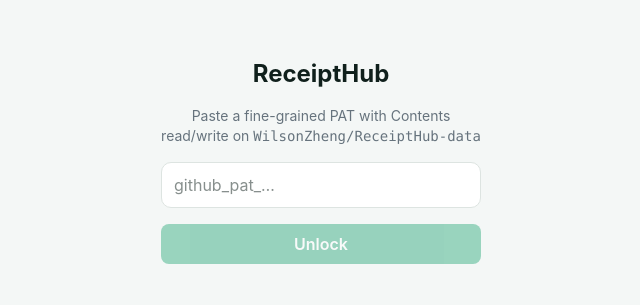
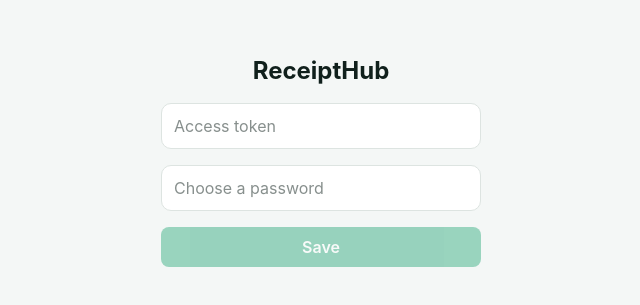
Before and after one commit to WilsonZheng/ReceiptHub, a React (Vite) app: page / in a window 1280 px wide. Shown: the part 239-544 px from the top of the page, without its empty margins (319-959 px from the left). Built offline with nearby package versions, Linux system fonts and the light colour scheme.

Commit message:
feat: password-sealed credential vault — lock screen reveals no auth mechanism

```diff
--- a/src/lib/i18n.ts
+++ b/src/lib/i18n.ts
@@ -54,7 +54,7 @@ const en = {
   newCategory: 'New category',
   add: 'Add',
   access: 'Access',
-  clearPat: 'Clear PAT & lock',
+  clearPat: 'Clear credentials & lock',
   preferences: 'Preferences',
   language: 'Language',
   theme: 'Theme',
@@ -65,8 +65,13 @@ const en = {
   status_syncing: 'syncing',
   status_offline: 'offline',
   status_error: 'error',
-  // lock & banner
-  lockInstruction: 'Paste a fine-grained PAT with Contents read/write on',
+  // lock & banner（锁屏文案刻意不提及 GitHub/PAT/仓库，避免向陌生访客泄露机制）
+  password: 'Password',
+  setPassword: 'Choose a password',
+  wrongPassword: 'Incorrect password',
+  firstTimeDevice: 'First time on this device?',
+  token: 'Access token',
+  backToUnlock: 'Back to unlock',
   unlock: 'Unlock',
   authBanner: 'GitHub token rejected — update your PAT in Settings.',
   dismiss: 'Dismiss',
@@ -119,7 +124,7 @@ const zh: Record<MsgKey, string> = {
   newCategory: '新分类',
   add: '添加',
   access: '访问',
-  clearPat: '清除 PAT 并锁定',
+  clearPat: '清除凭证并锁定',
   preferences: '偏好',
   language: '语言',
   theme: '主题',
@@ -129,7 +134,12 @@ const zh: Record<MsgKey, string> = {
   status_syncing: '同步中',
   status_offline: '离线',
   status_error: '错误',
-  lockInstruction: '粘贴一个 fine-grained PAT（需要以下仓库的 Contents 读写权限）',
+  password: '密码',
+  setPassword: '设置密码',
+  wrongPassword: '密码错误',
+  firstTimeDevice: '首次使用此设备？',
+  token: '访问令牌',
+  backToUnlock: '返回解锁',
   unlock: '解锁',
   authBanner: 'GitHub token 被拒绝——请到设置中更新 PAT。',
   dismiss: '关闭',
--- a/src/lib/settings.ts
+++ b/src/lib/settings.ts
@@ -1,12 +1,11 @@
 import { DEFAULT_CONFIG, type AppConfig } from '../data/types';
+import { getSessionPat } from './vault';
 
-const PAT_KEY = 'rh.pat';
 const CONFIG_KEY = 'rh.config';
 export const DATA_REPO = 'WilsonZheng/ReceiptHub-data';
 
-export const getPat = (): string | null => localStorage.getItem(PAT_KEY);
-export const setPat = (pat: string): void => localStorage.setItem(PAT_KEY, pat.trim());
-export const clearPat = (): void => localStorage.removeItem(PAT_KEY);
+/** 当前会话的 PAT（由 vault 解锁后注入 sessionStorage） */
+export const getPat = (): string | null => getSessionPat();
 
 export function getConfig(): AppConfig {
   const raw = localStorage.getItem(CONFIG_KEY);
--- /dev/null
+++ b/src/lib/vault.ts
@@ -0,0 +1,72 @@
+// PAT 保险箱：用用户密码加密 PAT 后存 localStorage，明文只活在 sessionStorage（标签页生命周期）。
+// 加密：PBKDF2(310k, SHA-256) 派生 AES-GCM 256 密钥。GCM 自带认证——解密失败即密码错误。
+const VAULT_KEY = 'rh.vault';
+const SESSION_KEY = 'rh.pat.session';
+const LEGACY_KEY = 'rh.pat'; // 旧版明文存储，迁移后删除
+
+const enc = new TextEncoder();
+const b64 = (buf: ArrayBuffer | Uint8Array): string =>
+  btoa(String.fromCharCode(...new Uint8Array(buf)));
+const unb64 = (s: string): Uint8Array => Uint8Array.from(atob(s), (c) => c.charCodeAt(0));
+
+async function deriveKey(password: string, salt: Uint8Array): Promise<CryptoKey> {
+  const base = await crypto.subtle.importKey('raw', enc.encode(password), 'PBKDF2', false, [
+    'deriveKey',
+  ]);
+  return crypto.subtle.deriveKey(
+    { name: 'PBKDF2', salt: salt as BufferSource, iterations: 310_000, hash: 'SHA-256' },
+    base,
+    { name: 'AES-GCM', length: 256 },
+    false,
+    ['encrypt', 'decrypt'],
+  );
+}
+
+export async function sealPat(pat: string, password: string): Promise<void> {
+  const salt = crypto.getRandomValues(new Uint8Array(16));
+  const iv = crypto.getRandomValues(new Uint8Array(12));
+  const key = await deriveKey(password, salt);
+  const ct = await crypto.subtle.encrypt(
+    { name: 'AES-GCM', iv: iv as BufferSource },
+    key,
+    enc.encode(pat.trim()),
+  );
+  localStorage.setItem(VAULT_KEY, JSON.stringify({ s: b64(salt), i: b64(iv), c: b64(ct) }));
+  sessionStorage.setItem(SESSION_KEY, pat.trim());
+}
+
+/** 密码正确返回 PAT 并缓存到 session；错误返回 null */
+export async function openVault(password: string): Promise<string | null> {
+  const raw = localStorage.getItem(VAULT_KEY);
+  if (!raw) return null;
+  try {
+    const { s, i, c } = JSON.parse(raw) as { s: string; i: string; c: string };
+    const key = await deriveKey(password, unb64(s));
+    const pt = await crypto.subtle.decrypt(
+      { name: 'AES-GCM', iv: unb64(i) as BufferSource },
+      key,
+      unb64(c) as BufferSource,
+    );
+    const pat = new TextDecoder().decode(pt);
+    sessionStorage.setItem(SESSION_KEY, pat);
+    return pat;
+  } catch {
+    return null; // GCM 认证失败 = 密码错误
+  }
+}
+
+export const hasVault = (): boolean => localStorage.getItem(VAULT_KEY) !== null;
+
+export const getSessionPat = (): string | null => sessionStorage.getItem(SESSION_KEY);
+
+export function clearVault(): void {
+  localStorage.removeItem(VAULT_KEY);
+  sessionStorage.removeItem(SESSION_KEY);
+}
+
+/** 旧版明文 PAT 一次性迁移：取出并立即从 localStorage 删除 */
+export function takeLegacyPat(): string | null {
+  const v = localStorage.getItem(LEGACY_KEY);
+  if (v) localStorage.removeItem(LEGACY_KEY);
+  return v;
+}
--- a/src/ui/LockScreen.tsx
+++ b/src/ui/LockScreen.tsx
@@ -1,37 +1,113 @@
 import { useState } from 'react';
-import { setPat, DATA_REPO } from '../lib/settings';
+import { hasVault, openVault, sealPat, takeLegacyPat } from '../lib/vault';
 import { useT } from '../lib/i18n';
 
+// 模块加载时做一次旧版明文 PAT 迁移（放组件外避免 StrictMode 双调用）
+const legacyPat = takeLegacyPat();
+
+type Mode = 'unlock' | 'setup';
+
 export function LockScreen({ onUnlock }: { onUnlock: () => void }) {
-  const [value, setValue] = useState('');
+  const [mode, setMode] = useState<Mode>(hasVault() ? 'unlock' : 'setup');
+  const [password, setPassword] = useState('');
+  const [token, setToken] = useState(legacyPat ?? '');
+  const [error, setError] = useState(false);
+  const [busy, setBusy] = useState(false);
   const t = useT();
+
+  async function handleUnlock() {
+    setBusy(true);
+    setError(false);
+    const pat = await openVault(password);
+    setBusy(false);
+    if (pat) onUnlock();
+    else setError(true);
+  }
+
+  async function handleSetup() {
+    if (!token.trim() || !password.trim()) return;
+    setBusy(true);
+    await sealPat(token, password);
+    setBusy(false);
+    onUnlock();
+  }
+
+  // 锁屏刻意不提及任何认证机制——只是一个密码框
   return (
     <div
       className="mx-auto flex h-dvh max-w-sm flex-col items-center justify-center gap-4 px-8"
       style={{ paddingTop: 'env(safe-area-inset-top)' }}
     >
       <h1 className="text-2xl font-bold">ReceiptHub</h1>
-      <p className="text-center text-sm" style={{ color: 'var(--color-ink-muted)' }}>
-        {t('lockInstruction')} <code>{DATA_REPO}</code>
-      </p>
+
+      {mode === 'unlock' ? (
+        <>
           <input
             type="password"
-        value={value}
-        onChange={(e) => setValue(e.target.value)}
-        placeholder="github_pat_…"
+            value={password}
+            onChange={(e) => setPassword(e.target.value)}
+            onKeyDown={(e) => e.key === 'Enter' && void handleUnlock()}
+            placeholder={t('password')}
+            autoFocus
             className="field"
           />
+          {error && (
+            <p className="text-xs" style={{ color: 'var(--color-danger)' }}>
+              {t('wrongPassword')}
+            </p>
+          )}
           <button
-        disabled={!value.trim()}
-        onClick={() => {
-          setPat(value);
-          onUnlock();
-        }}
+            disabled={!password.trim() || busy}
+            onClick={() => void handleUnlock()}
             className="w-full rounded-lg py-2 font-semibold disabled:opacity-40"
             style={{ background: 'var(--color-accent)', color: 'var(--color-accent-ink)' }}
           >
             {t('unlock')}
           </button>
+          <button
+            onClick={() => setMode('setup')}
+            className="text-xs underline"
+            style={{ color: 'var(--color-ink-muted)' }}
+          >
+            {t('firstTimeDevice')}
+          </button>
+        </>
+      ) : (
+        <>
+          <input
+            type="password"
+            value={token}
+            onChange={(e) => setToken(e.target.value)}
+            placeholder={t('token')}
+            className="field"
+          />
+          <input
+            type="password"
+            value={password}
+            onChange={(e) => setPassword(e.target.value)}
+            onKeyDown={(e) => e.key === 'Enter' && void handleSetup()}
+            placeholder={t('setPassword')}
+            className="field"
+          />
+          <button
+            disabled={!token.trim() || !password.trim() || busy}
+            onClick={() => void handleSetup()}
+            className="w-full rounded-lg py-2 font-semibold disabled:opacity-40"
+            style={{ background: 'var(--color-accent)', color: 'var(--color-accent-ink)' }}
+          >
+            {t('save')}
+          </button>
+          {hasVault() && (
+            <button
+              onClick={() => setMode('unlock')}
+              className="text-xs underline"
+              style={{ color: 'var(--color-ink-muted)' }}
+            >
+              {t('backToUnlock')}
+            </button>
+          )}
+        </>
+      )}
     </div>
   );
 }
--- a/src/ui/SettingsScreen.tsx
+++ b/src/ui/SettingsScreen.tsx
@@ -1,6 +1,7 @@
 import { useEffect, useState } from 'react';
 import { db } from '../data/db';
-import { clearPat, getConfig, setConfig, DATA_REPO } from '../lib/settings';
+import { getConfig, setConfig, DATA_REPO } from '../lib/settings';
+import { clearVault } from '../lib/vault';
 import { setLocale, useLocale, useT, type Locale } from '../lib/i18n';
 import { setTheme, useTheme, type Theme } from '../lib/theme';
 import { syncNow, useSyncStatus } from '../sync/useSync';
@@ -177,7 +178,7 @@ export function SettingsScreen({ onPatCleared }: { onPatCleared: () => void }) {
         <h3 className="font-bold">{t('access')}</h3>
         <button
           onClick={() => {
-            clearPat();
+            clearVault();
             onPatCleared();
           }}
           className="mt-2 rounded-lg px-3 py-1.5"
```
Also changed, not shown: 2 other files (tests, documents, lock files or other folders). Lines whose indentation alone changed are shown as unchanged.
